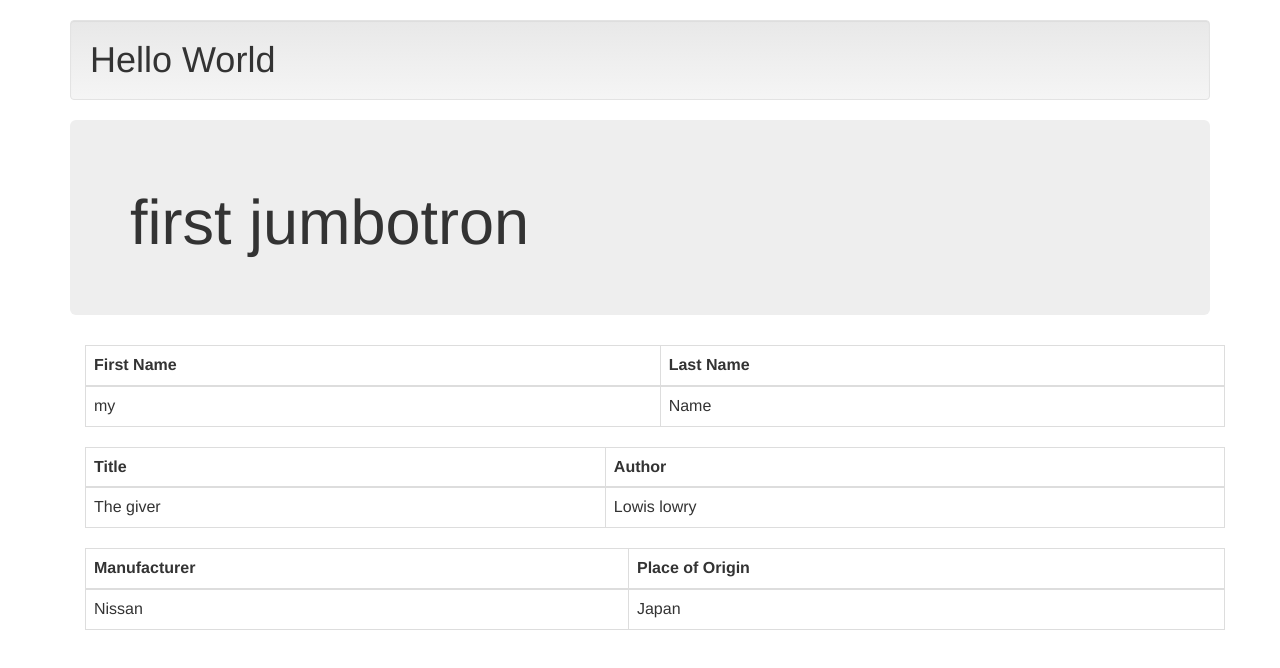
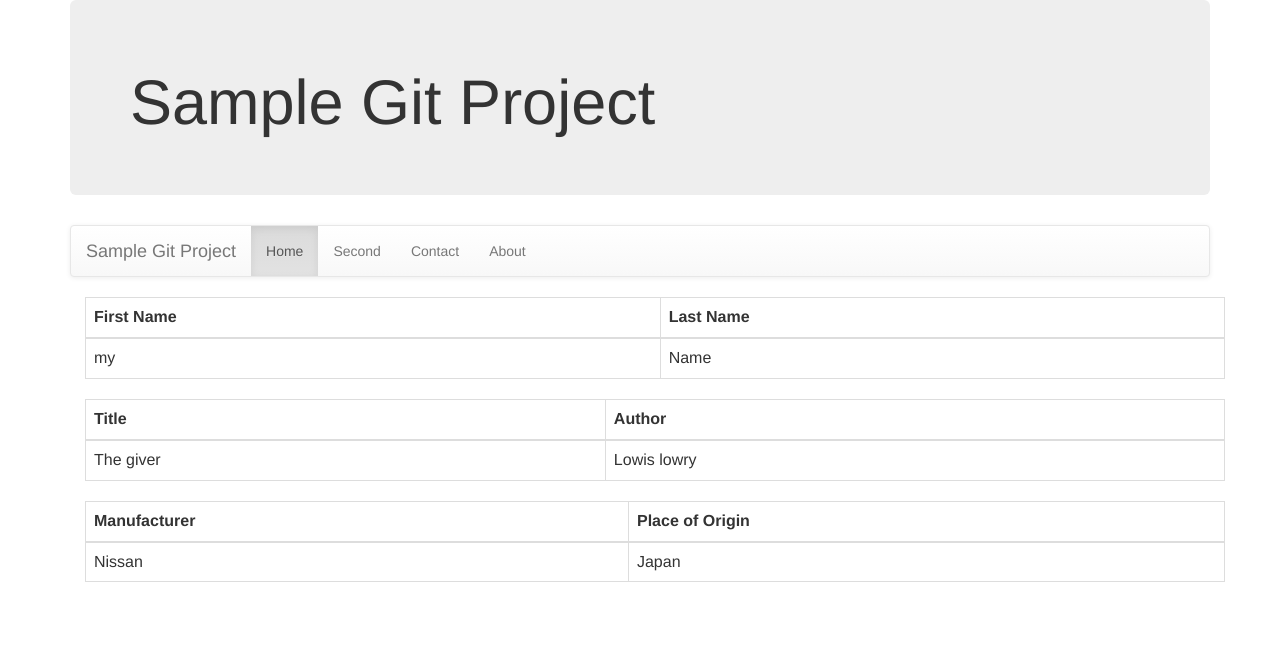
Before and after one commit to adrianplusplus/playground, a website: page index.html in a window 1280 px wide. Drawn offline with nearby package versions, Linux system fonts and the light colour scheme; some packages are replaced by stand-ins of ours; a script that the page names is missing.

Commit message:
add navigation bar
- added boostrap code for navigation bar
- using ui-sref to make the links active

```diff
--- a/index.html
+++ b/index.html
@@ -11,10 +11,31 @@
 
 <body ng-app="practiceApp">
     <div class="container">
-        <h1 class="well"> Hello World  </h1>
-        <div class="jumbotron">
-            <h1> first jumbotron </h1>
+        <div class="jumbotron ">
+            <h1> Sample Git Project </h1>
+
         </div>
+        <nav class="navbar navbar-default">
+            <div class="container-fluid">
+                <div class="navbar-header">
+                    <button type="button" class="navbar-toggle" data-toggle="collapse" data-target="#myNavbar">
+                        <span class="icon-bar"></span>
+                        <span class="icon-bar"></span>
+                        <span class="icon-bar"></span>
+                    </button>
+                    <a class="navbar-brand" href="#/home">Sample Git Project</a>
+                </div>
+                <div class="collapse navbar-collapse" id="myNavbar">
+                    <ul class="nav navbar-nav" >
+                        <li ui-sref-active="active" ><a ui-sref="home">Home</a></li>
+                        <li ui-sref-active="active" ><a ui-sref="secondary">Second</a></li>
+                        <li ui-sref-active="active" ><a ui-sref="contact">Contact</a></li>
+                        <li ui-sref-active="active" ><a ui-sref="about">About</a></li>
+                    </ul>
+                </div>
+            </div>
+        </nav>
+
         <div ui-view></div>
     </div>
 
```
Also changed, not shown: app.js (line endings or trailing spaces).
